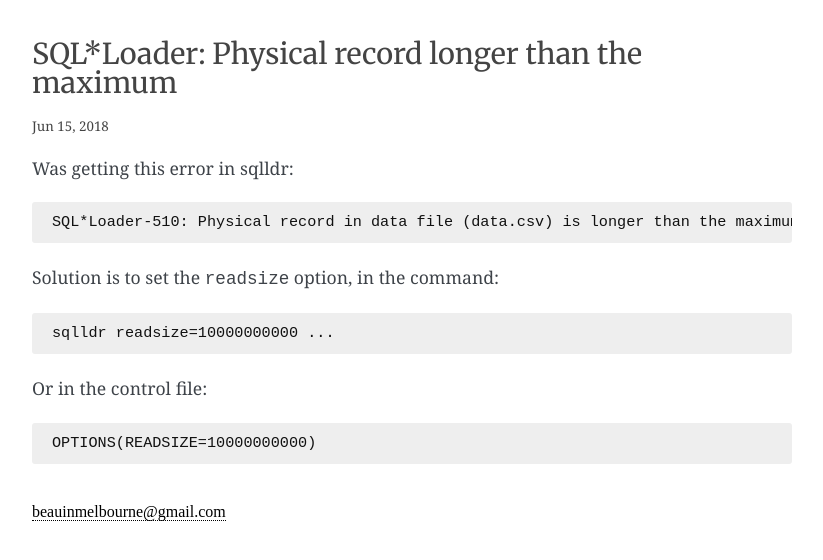
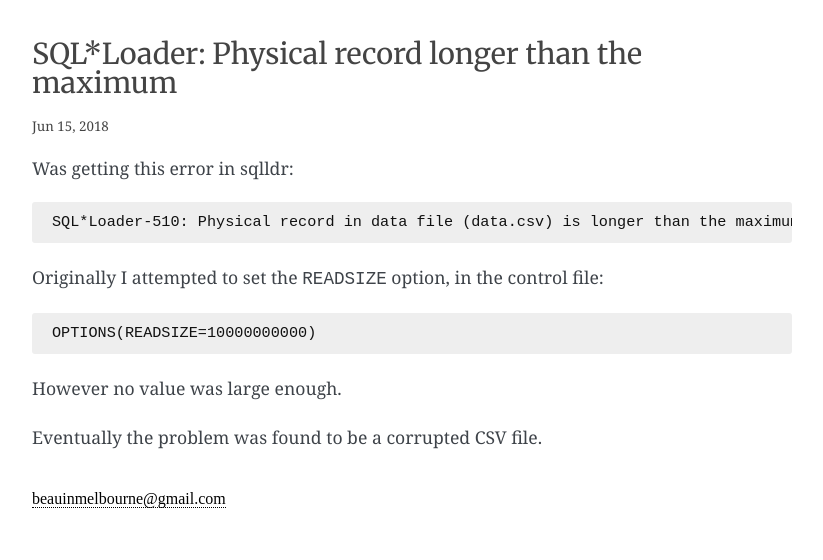
Before and after one commit to explodinglabs/explodinglabs.github.io, a Jekyll site: the page built from _posts/2018-06-15-sqlldr-physical-record-longer-than-the-maximum.markdown, in a window 1280 px wide. Shown: the top 560 px of the page, without its empty margins (228-1051 px from the left). Built offline with Jekyll 4.4.1, drawn with Linux system fonts in a browser that asks for light colours; some web fonts are replaced.

Commit message:
Adjust sqlldr post

````diff
--- a/_posts/2018-06-15-sqlldr-physical-record-longer-than-the-maximum.markdown
+++ b/_posts/2018-06-15-sqlldr-physical-record-longer-than-the-maximum.markdown
@@ -10,12 +10,11 @@ Was getting this error in sqlldr:
 SQL*Loader-510: Physical record in data file (data.csv) is longer than the maximum(1048576)
 ```
 
-Solution is to set the `readsize` option, in the command:
-```
-sqlldr readsize=10000000000 ...
-```
-
-Or in the control file:
+Originally I attempted to set the `READSIZE` option, in the control file:
 ```
 OPTIONS(READSIZE=10000000000)
 ```
+
+However no value was large enough.
+
+Eventually the problem was found to be a corrupted CSV file.
````
